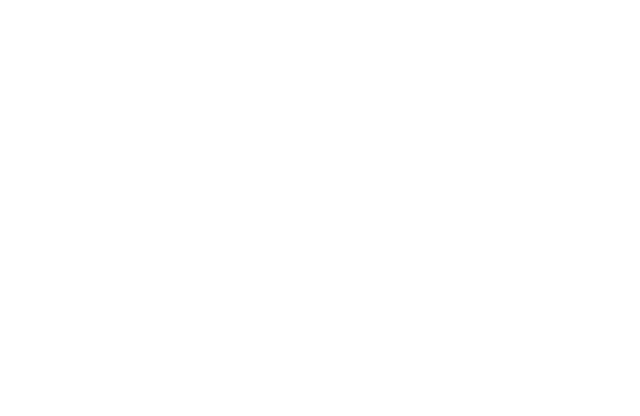
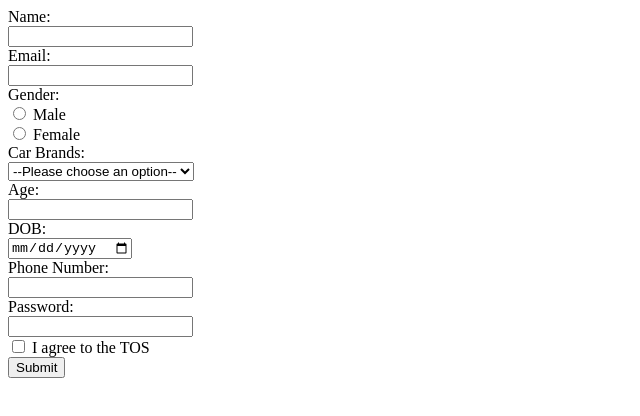
Before and after one commit to acciojob/signup-form-car-ShubhamPandit01, a website: page main.html in a window 1280 px wide. Shown: the whole page, without its empty margins (0-640 px from the left). Drawn offline with Linux system fonts and the light colour scheme.

Commit message:
created a submission

```diff
--- a/main.html
+++ b/main.html
@@ -8,6 +8,36 @@
 
 <body>
 	<!-- the entire body must be written by student -->
+	<form method="post">
+		  <label for="name">Name:</label><br>
+		  <input type="text" id="name" name="name" required><br>
+		  <label for="email">Email:</label><br>
+		  <input type="email" id="email" name="email" required><br>
+		  <label for="gender">Gender:</label><br>
+		  <input type="radio" id="gender_m" name="gender" value="male" required>
+		  <label for="gender_m">Male</label><br>
+		  <input type="radio" id="gender_f" name="gender" value="female" required>
+		  <label for="gender_f">Female</label><br>
+		  <label for="cars">Car Brands:</label><br>
+		  <select id="cars" name="cars" required>
+		    <option value="">--Please choose an option--</option>
+		    <option value="volvo">Volvo</option>
+		    <option value="saab">Saab</option>
+		    <option value="opel">Opel</option>
+		    <option value="audi">Audi</option>
+		  </select><br>
+		  <label for="age">Age:</label><br>
+		  <input type="number" id="age" name="age" required><br>
+		  <label for="dob">DOB:</label><br>
+		  <input type="date" id="dob" name="dob" required><br>
+		  <label for="tel">Phone Number:</label><br>
+		  <input type="tel" id="tel" name="tel"><br>
+		  <label for="password">Password:</label><br>
+		  <input type="password" id="password" name="password" required><br>
+		  <input type="checkbox" id="tos" name="tos" required>
+		  <label for="tos">I agree to the TOS</label><br>
+		  <input type="submit" value="Submit">
+	</form>
     <script type="text/javascript" src="./script.js">
 </script>
 
```
